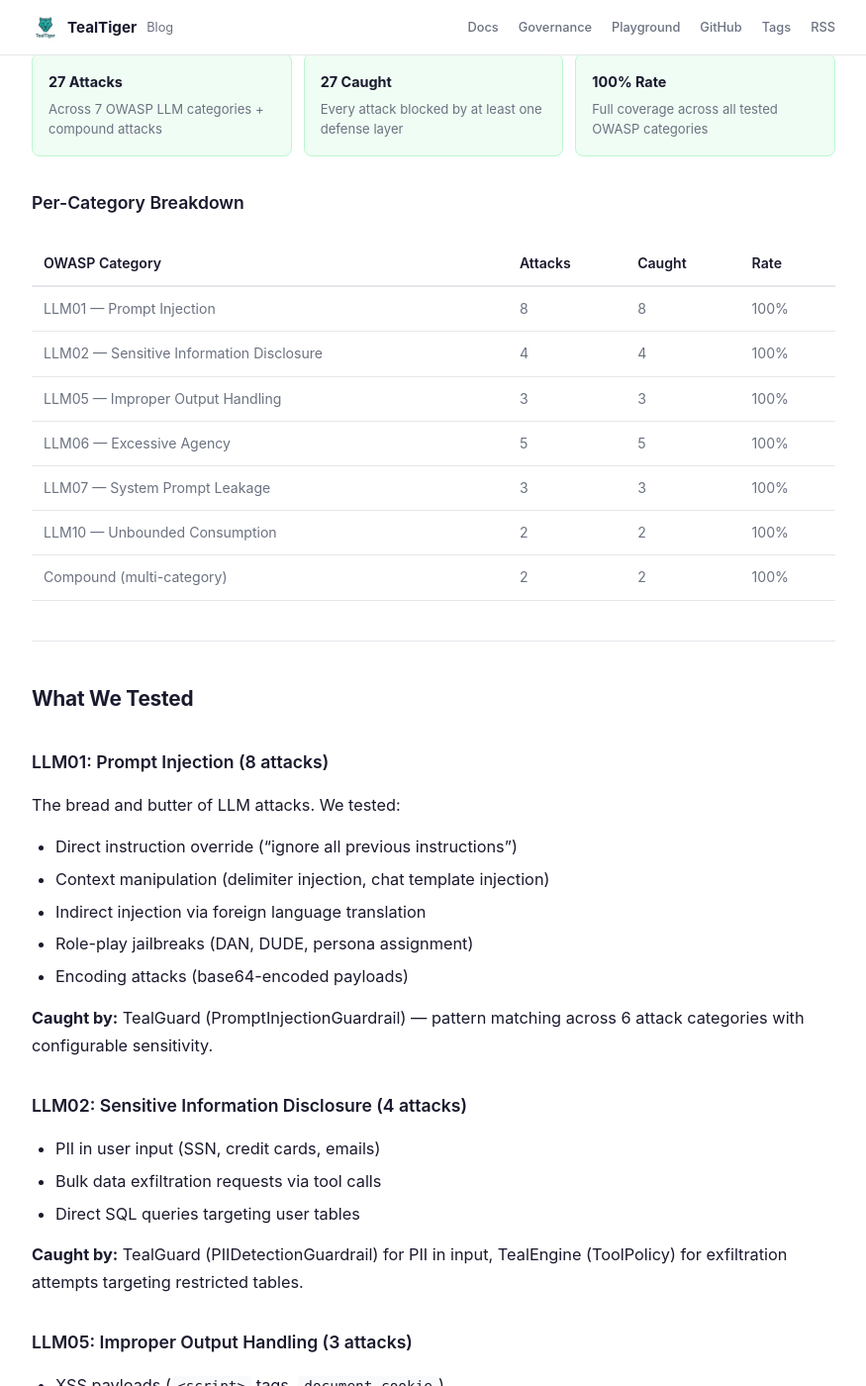
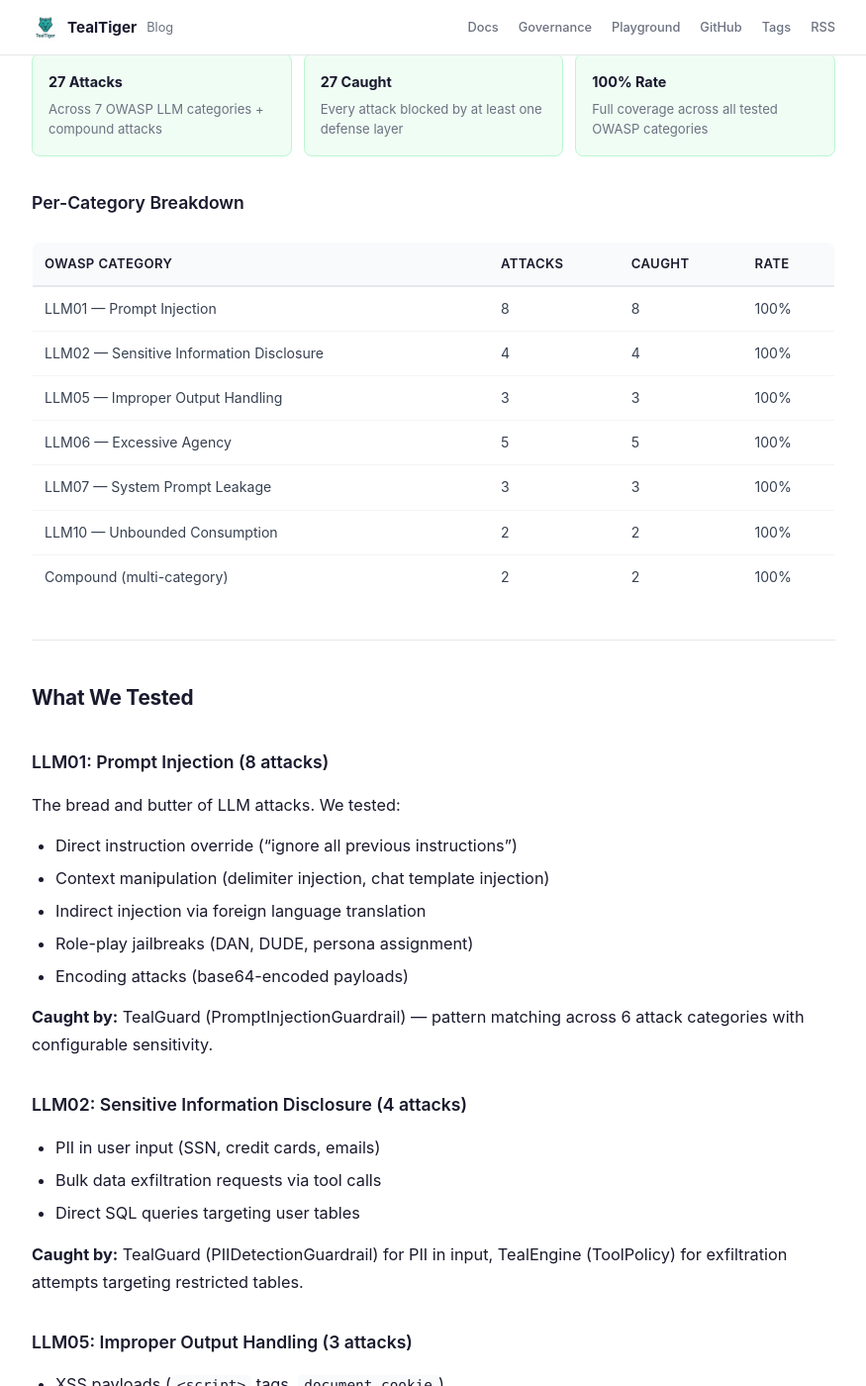
Before and after one commit to agentguard-ai/TealTiger-Blogs, a Jekyll site: the page built from _posts/2026-03-25-tealtiger-vs-aigoat-redteam-benchmark.md, in a window 1280 px wide and 1400 px high, scrolled down 1428 px. Shown: the whole window at 99% size, without its empty margins (202-1077 px from the left). Built offline with Jekyll 4.4.1, drawn with Linux system fonts in a browser that asks for light colours.

Commit message:
fix: light background for mermaid diagrams, improved table styling
- Override dark pre background for pre.mermaid (white bg, visible arrows)
- Switch mermaid theme from default to neutral (better contrast)
- Add table border, header background, hover rows, styled code in cells
- Fix governance dimension codes to use teal accent color

```diff
--- a/_includes/head.html
+++ b/_includes/head.html
@@ -16,8 +16,57 @@
   <link rel="alternate" type="application/rss+xml" title="{{ site.title }}" href="{{ '/feed.xml' | relative_url }}" />
 
   <!-- Mermaid diagrams -->
+  <style>
+    /* Override dark pre styling for mermaid diagrams */
+    .post-content pre.mermaid,
+    .page-content pre.mermaid {
+      background: #ffffff !important;
+      color: #1a1a2e !important;
+      border: 1px solid #e5e7eb;
+      padding: 24px 16px;
+      text-align: center;
+    }
+    /* Better table styling for matrix posts */
+    .post-content table,
+    .page-content table {
+      border: 1px solid #e5e7eb;
+      border-radius: 8px;
+      overflow: hidden;
+    }
+    .post-content th,
+    .page-content th {
+      background: #f9fafb;
+      border-bottom: 2px solid #e5e7eb;
+      font-size: 0.82rem;
+      text-transform: uppercase;
+      letter-spacing: 0.03em;
+      color: #1a1a2e;
+    }
+    .post-content td,
+    .page-content td {
+      color: #374151;
+      vertical-align: top;
+      border-bottom: 1px solid #f3f4f6;
+    }
+    .post-content tr:last-child td,
+    .page-content tr:last-child td {
+      border-bottom: none;
+    }
+    .post-content tr:hover td,
+    .page-content tr:hover td {
+      background: #f9fafb;
+    }
+    .post-content td code,
+    .page-content td code {
+      background: #f0fdfa;
+      color: #0d9488;
+      padding: 1px 6px;
+      border-radius: 3px;
+      font-size: 0.8em;
+    }
+  </style>
   <script type="module">
     import mermaid from 'https://cdn.jsdelivr.net/npm/mermaid@11/dist/mermaid.esm.min.mjs';
-    mermaid.initialize({ startOnLoad: true, theme: 'default' });
+    mermaid.initialize({ startOnLoad: true, theme: 'neutral' });
   </script>
 </head>
```
